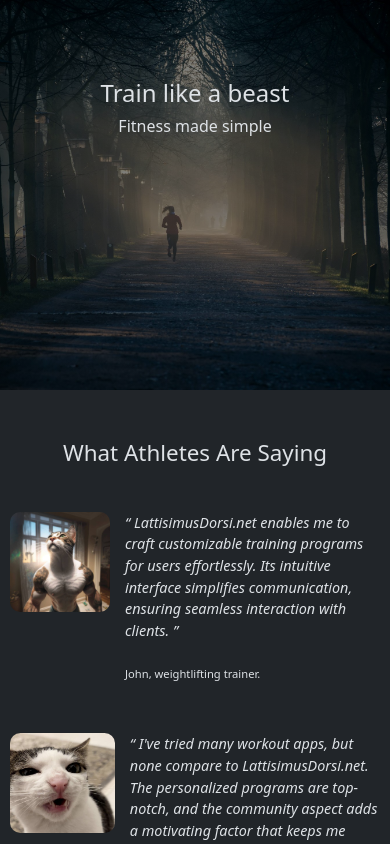
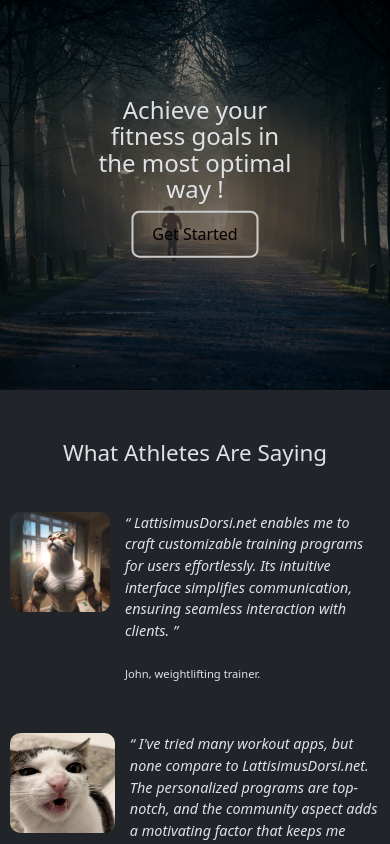
Before and after one commit to CojocaruRares/LatissimusDorsi.NET, a React (Vite) app in the folder licenta_v2.client/: page /Home in a window 390 px wide. Shown: the top 844 px of the page. Built offline with nearby package versions, Linux system fonts and the light colour scheme; no server answers.

Commit message:
some changes for responsiveness

```diff
--- a/licenta_v2.client/src/App.jsx
+++ b/licenta_v2.client/src/App.jsx
@@ -66,12 +66,9 @@ function App() {
         <Router>
             <Navbar isLoggedIn={isLogged} role={userRole} />
             <Routes>
-                {isLogged ? (
-                    <Route path="/" element={<Home />} />
-                ) : (
-                    <Route path="/" element={<LoginForm />} />
-                )}
+                <Route path="/" element={<Home />} />
                 <Route path="/Home" element={<Home />} />
+                <Route path="/Login" element={<LoginForm />} />
                 <Route path="UserProfile" element={<UserProfile/> }/>
                 <Route path="/CreateAccount" element={<CreateAccount/>}/>
                 <Route path="/UserAccount" element={<UserAccount />} />
--- a/licenta_v2.client/src/Home.css
+++ b/licenta_v2.client/src/Home.css
@@ -29,6 +29,10 @@
     justify-items: center;
 }
 
+.get-started-btn {
+    background-color: transparent;
+    border: 2.5px solid #ccc;
+}
 
 .athlete-comment {
     display: flex;
@@ -71,15 +75,24 @@
     align-self:center;
 }
 
-.workout-text {
-
-}
 
 .workout-image {
     width: 350px;
     height:350px;
     margin-left: 20px;
     border-radius:25px;
+}
+
+
+@media (max-width: 500px) {
+    div.hero-text h1 {
+        font-size: 1.5rem;
+        margin-top: 100px;
+    }
+
+    div.hero-text p:not(.role) {
+        display:none;
+    }
 }
 
 @media (max-width: 700px) {
@@ -138,7 +151,16 @@
         font-size: 0.8rem;
     }
 
+}
 
+@media (max-width: 1200px) {
+    div.hero-text h1 {
+        font-size: 1.5rem;
+        margin-top:120px;
+    }
 
+    div.hero-text p {
+        font-size: 1rem;
+    }
 
 }
--- a/licenta_v2.client/src/Home.jsx
+++ b/licenta_v2.client/src/Home.jsx
@@ -1,9 +1,10 @@
 import { useState, useEffect } from 'react';
 import { auth } from './utils/firebase-config';
+import { useNavigate } from 'react-router-dom';
 import './Home.css';
 const Home = () => {
     const [userRole, setUserRole] = useState('');
-
+    const navigate = useNavigate();
     useEffect(() => {
         const getUserRole = async () => {
             try {
@@ -19,12 +20,22 @@ const Home = () => {
         getUserRole();
     }, []);
 
+    const GotoLogIn = () => {
+        navigate('/Login')
+    }
+
     return (
         <div>
             <div className="hero-image">
                 <div className="hero-text">
-                    <h1>Train like a beast</h1>
-                    <p>Fitness made simple</p>
+                    <h1>Achieve your fitness goals in the most optimal way !</h1>
+                    <p>With the Latissimusdorsi.net app, not only will you reach your fitness goals optimally, but you&apos;ll
+                        also enhance communication with trainers for more effective guidance.
+                        Whether it&apos;s tweaking your regimen or seeking personalized advice, seamless interaction ensures
+                        you&apos;re always on track towards your desired results.</p>
+                    {userRole ?
+                        <p className='role'>Role: {userRole}</p> :
+                        <button className='get-started-btn' onClick={GotoLogIn}>Get Started</button>}
                 </div>
             </div>
 
--- a/licenta_v2.client/src/components/AuthLogic/CreateAccount.jsx
+++ b/licenta_v2.client/src/components/AuthLogic/CreateAccount.jsx
@@ -18,8 +18,8 @@ const CreateAccount = () => {
             <div className="role-selection">
                 <h2>Which is your role:</h2>
                 <div className="button-group">
-                    <button onClick={() => handleRoleSelection('Trainer')} className="btn btn-primary">Trainer</button>
-                    <button onClick={() => handleRoleSelection('User')} className="btn btn-primary">User</button>
+                    <button onClick={() => handleRoleSelection('Trainer')} className="btn btn-primary create-acc-btn">Trainer</button>
+                    <button onClick={() => handleRoleSelection('User')} className="btn btn-primary create-acc-btn">User</button>
                 </div>
             </div>
         </div>
--- a/licenta_v2.client/src/components/AuthLogic/CustomLogin.css
+++ b/licenta_v2.client/src/components/AuthLogic/CustomLogin.css
@@ -22,3 +22,7 @@
 textarea {
     max-height: 300px;
 }
+
+.create-acc-btn{
+    margin:10px;
+}
--- a/licenta_v2.client/src/components/AuthLogic/TrainerAccount.jsx
+++ b/licenta_v2.client/src/components/AuthLogic/TrainerAccount.jsx
@@ -56,6 +56,9 @@ const TrainerAccountForm = () => {
     return (
         <div className='flex-login'>
             {next == false ?
+                <div>
+                    <h2>Enter user credentials.</h2>
+                    <br></br>
                     <form onSubmit={handleLogin} className="login-form">
                         <div className="mb-3">
                             <label className="form-label">Email:</label>
@@ -67,6 +70,7 @@ const TrainerAccountForm = () => {
                         </div>
                         <button type="submit" className="btn btn-primary">Next</button>
                     </form>
+                </div>
                 :
                 <form onSubmit={handleSubmit} className="trainer-account-form">
                     <div className="mb-3">
@@ -79,7 +83,7 @@ const TrainerAccountForm = () => {
                     </div>
                     <div className="mb-3">
                         <label className="form-label">Description:</label>
-                        <textarea className="form-control" name="description" maxLength={340}  value={formData.description} onChange={handleInputChange} />
+                        <textarea className="form-control" name="description" maxLength={340} value={formData.description} onChange={handleInputChange} />
                     </div>
                     <div className="mb-3">
                         <label className="form-label">Age:</label>
--- a/licenta_v2.client/src/components/AuthLogic/UserAccount.jsx
+++ b/licenta_v2.client/src/components/AuthLogic/UserAccount.jsx
@@ -61,6 +61,8 @@ const UserAccountForm = () => {
     return (
         <div className='flex-login'>
             {next == false ?
+                <div>
+                    <h2>Enter user credentials.</h2>
                     <form onSubmit={handleLogin} className="login-form">
                         <div className="mb-3">
                             <label className="form-label">Email:</label>
@@ -72,6 +74,7 @@ const UserAccountForm = () => {
                         </div>
                         <button type="submit" className="btn btn-primary">Next</button>
                     </form>
+                </div>
                 :
                 <form onSubmit={handleSubmit} className="user-account-form " encType="multipart/form-data">
                     <div className="mb-3">
--- a/licenta_v2.client/src/components/TrainerLogic/TrainerProfile.css
+++ b/licenta_v2.client/src/components/TrainerLogic/TrainerProfile.css
@@ -7,6 +7,9 @@
     margin-bottom: 10px;
 }
 
+.role{
+    font-weight:bold;
+}
 
 .profile-details {
     font-size: 1.2rem;
```
Lines whose indentation alone changed are shown as unchanged.
